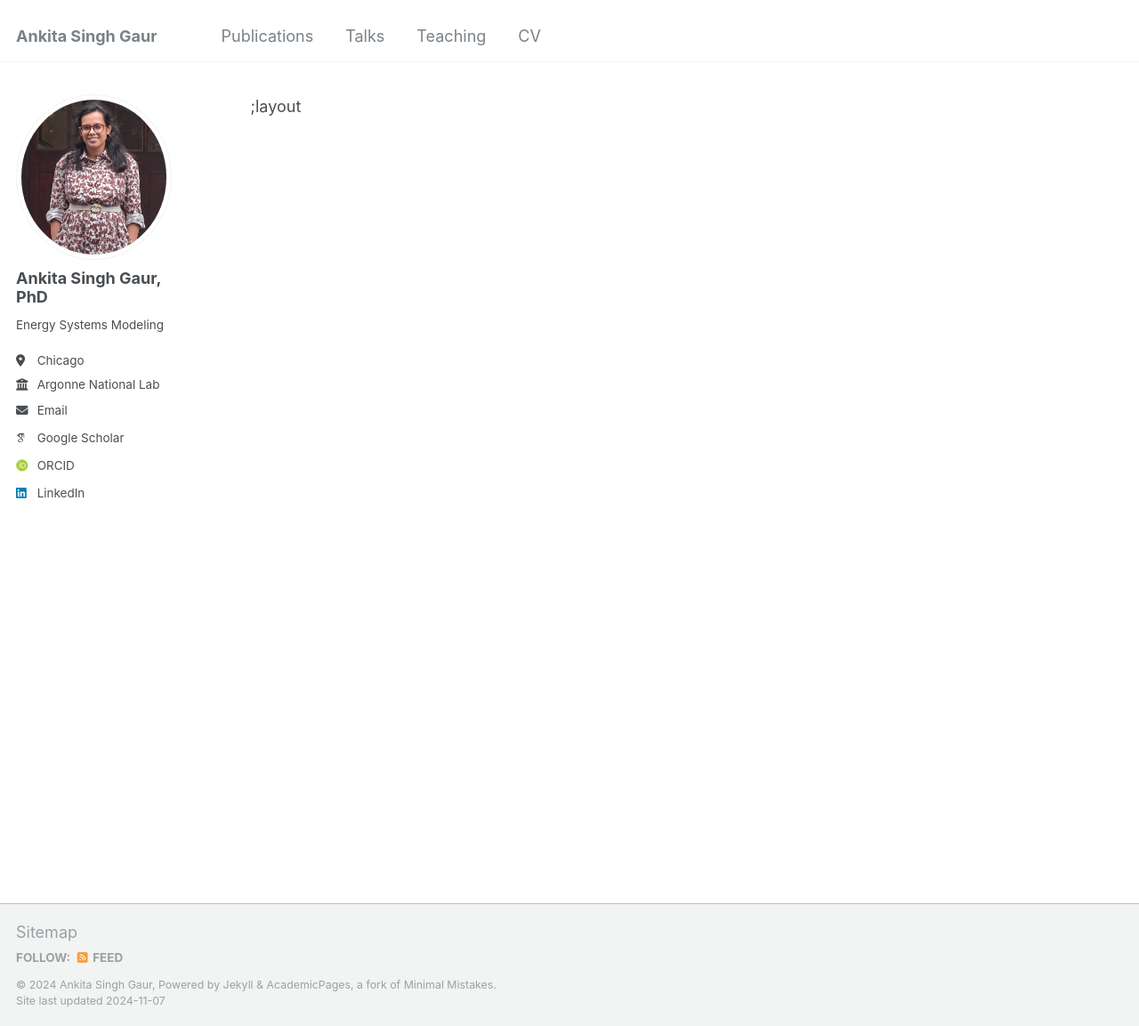
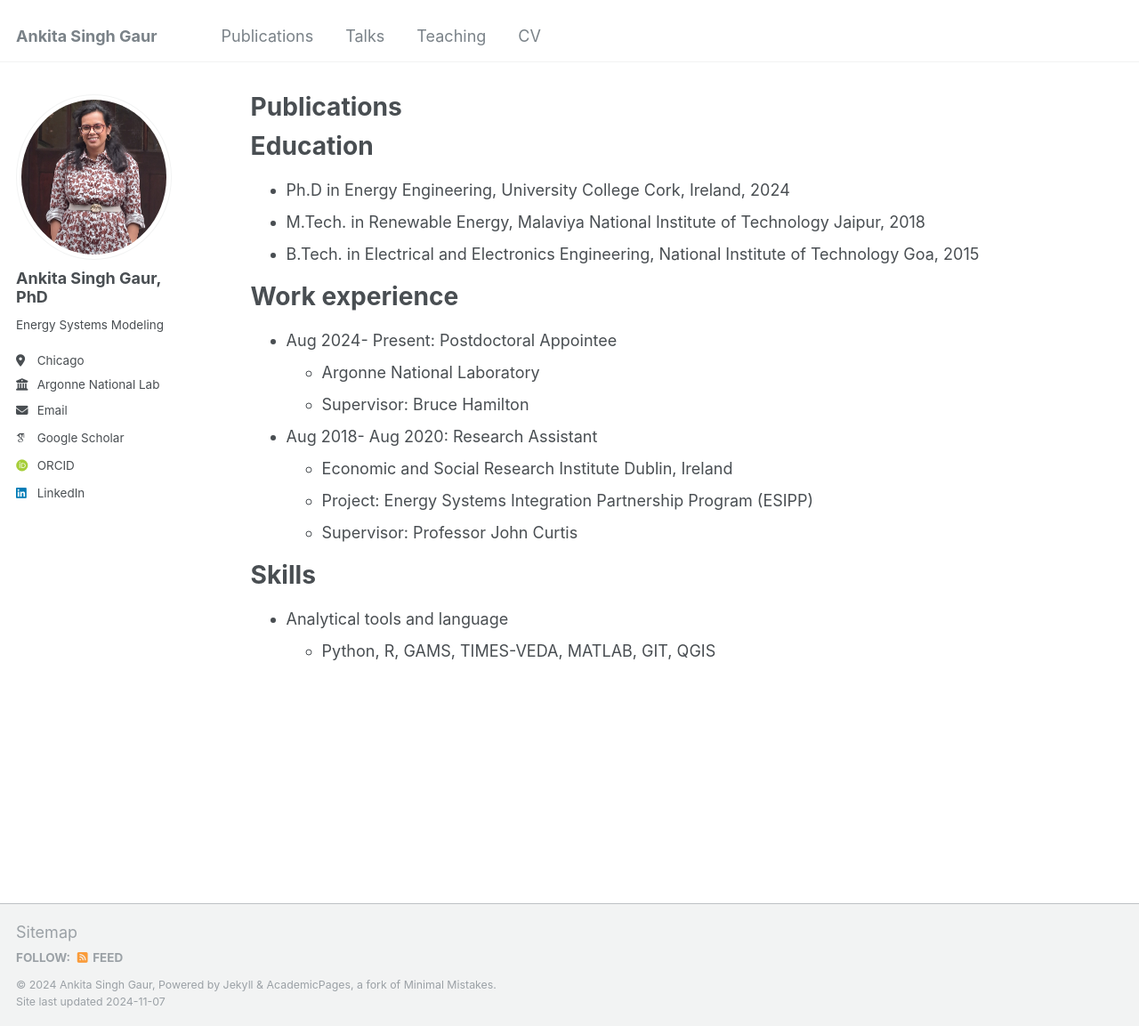
Before and after one commit to ankitagaur93/ankitagaur93.github.io, a Jekyll site: the page built from _pages/publications_new.md, in a window 1280 px wide and 1153 px high. Shown: the whole window at 89% size. Built offline with Jekyll 4.4.1, drawn with Linux system fonts in a browser that asks for light colours; some web fonts are replaced; our own code applies the rules of GitHub Pages for plain Markdown files.

Commit message:
Update publications_new.md

```diff
--- a/_pages/publications_new.md
+++ b/_pages/publications_new.md
@@ -1 +1,32 @@
-;layout
+---
+layout: archive
+title: "Publications"
+permalink: /publications/
+author_profile: true
+---
+
+{% include base_path %}
+
+Education
+======
+* Ph.D in Energy Engineering, University College Cork, Ireland, 2024
+* M.Tech. in Renewable Energy, Malaviya National Institute of Technology Jaipur, 2018
+* B.Tech. in Electrical and Electronics Engineering, National Institute of Technology Goa, 2015
+
+Work experience
+======
+* Aug 2024- Present: Postdoctoral Appointee
+  * Argonne National Laboratory
+  * Supervisor: Bruce Hamilton
+
+
+* Aug 2018- Aug 2020: Research Assistant
+  * Economic and Social Research Institute Dublin, Ireland
+  * Project: Energy Systems Integration Partnership Program (ESIPP)
+  * Supervisor: Professor John Curtis
+
+
+Skills
+======
+* Analytical tools and language
+  * Python, R, GAMS, TIMES-VEDA, MATLAB, GIT, QGIS
```
